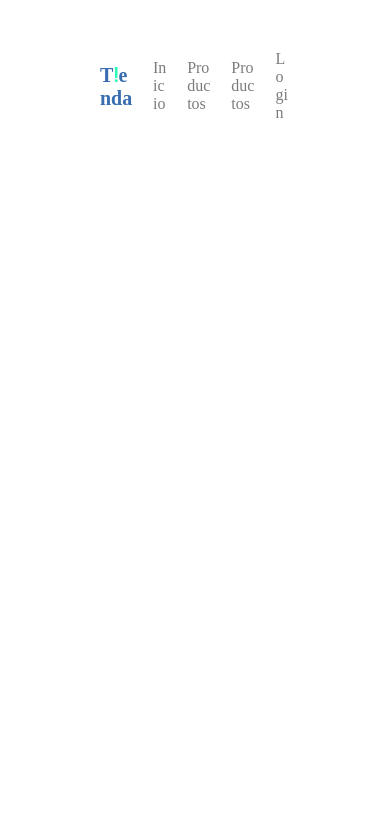
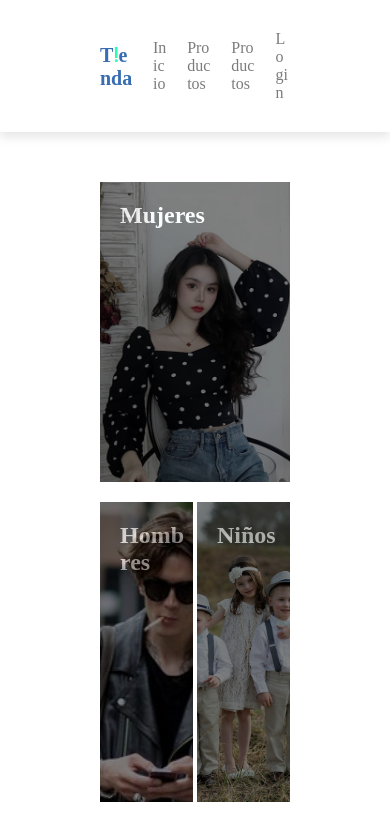
Before and after one commit to ofaaoficial/solution-bictia-full-stack, a plain HTML site: page index.html in a window 390 px wide. Drawn offline with Linux system fonts and the light colour scheme; files whose address does not match are found by name; a web font is replaced by a local one.

Commit message:
estilos de categorias

```diff
--- a/assets/css/styles.css
+++ b/assets/css/styles.css
@@ -36,7 +36,6 @@ RESET CSS
     box-sizing: border-box;
     border: none;
     outline: none;
-    transition: .4s;
     color: #444;
     word-break: break-word;
     text-decoration: none;
@@ -117,3 +116,120 @@ Helpers
     background: transparent;
     font-weight: bold;
 }
+
+
+/**
+Estilos del menu
+ */
+.nav, .nav-menu{
+    display: flex;
+    align-items: center;
+}
+
+.nav{
+    padding: 30px 100px;
+    box-shadow: 0 5px 10px #0000001a;
+}
+
+.brand{
+    font-size: 20px;
+    font-family: Montserrat;
+    font-weight: bold;
+    color: var(--primary);
+}
+
+.brand span{
+    color: var(--secondary);
+}
+
+.nav-menu{
+    margin-left: auto;
+}
+
+.nav-menu li{
+    margin-left: 20px;
+}
+
+.nav-menu li a {
+    font-family: "Montserrat";
+}
+
+.nav-menu li a:not(:hover){
+    opacity: .7;
+}
+
+/**
+ Estilos de categorias
+ */
+
+.categorias{
+    margin-top: 50px;
+    margin-bottom: 50px;
+    display: flex;
+    width: 100%;
+    padding-left: 100px;
+    padding-right: 100px;
+    align-items: center;
+    justify-content: space-between;
+}
+
+.categorias article{
+    position: relative;
+    background: black;
+    cursor: pointer;
+}
+
+.categorias article, .categorias article img{
+    width: 350px;
+    height: 400px;
+}
+
+.categorias article img{
+    opacity: .5;
+}
+
+.categorias article img:hover{
+    opacity: 1;
+}
+
+.categorias article h2{
+    position: absolute;
+    color: #fff;
+    left: 20px;
+    top: 20px;
+    text-shadow: 1px 2px 5px black;
+}
+
+img{
+    object-fit: cover;
+    width: 100%;
+}
+
+@media (max-width: 1260px) {
+    .categorias article, .categorias article img{
+        width: 300px;
+        height: 400px;
+    }
+}
+
+@media (max-width: 1100px) {
+    .categorias{
+        flex-wrap: wrap;
+    }
+
+    .categoria-mujer, .categoria-mujer img{
+        width: 100% !important;
+        height: 300px !important;
+        margin-bottom: 20px;
+    }
+
+    .categoria-hombre img, .categoria-ninos img{
+        width: 100% !important;
+        height: 100% !important;
+    }
+
+    .categoria-hombre, .categoria-ninos{
+        width: 49% !important;
+        height: 300px !important;
+    }
+}
--- a/index.html
+++ b/index.html
@@ -18,43 +18,19 @@
         <li><a href="login.html">Login</a></li>
     </ul>
 </nav>
-<style>
-    .nav, .nav-menu{
-        display: flex;
-        align-items: center;
-    }
-
-    .nav{
-        padding: 50px 100px;
-    }
-
-    .brand{
-        font-size: 20px;
-        font-family: Montserrat;
-        font-weight: bold;
-        color: var(--primary);
-    }
-
-    .brand span{
-        color: var(--secondary);
-    }
-
-    .nav-menu{
-        margin-left: auto;
-    }
-
-    .nav-menu li{
-        margin-left: 20px;
-    }
-
-    .nav-menu li a {
-        font-family: "Montserrat";
-    }
-
-    .nav-menu li a:not(:hover){
-        opacity: .7;
-    }
-</style>
-
+<section class="categorias">
+    <article class="categoria-mujer">
+        <h2>Mujeres</h2>
+        <img src="assets/imgs/mujer.jpg" alt="Mujeres imagen">
+    </article>
+    <article class="categoria-hombre">
+        <h2>Hombres</h2>
+        <img src="assets/imgs/hombre.jpg" alt="Hombre imagen">
+    </article>
+    <article class="categoria-ninos">
+        <h2>Niños</h2>
+        <img src="assets/imgs/niños.jpg" alt="Niño imagen">
+    </article>
+</section>
 </body>
 </html>
```
Also changed, not shown: assets/imgs/hombre.jpg (added), assets/imgs/mujer.jpg (added), assets/imgs/niños.jpg (added).
